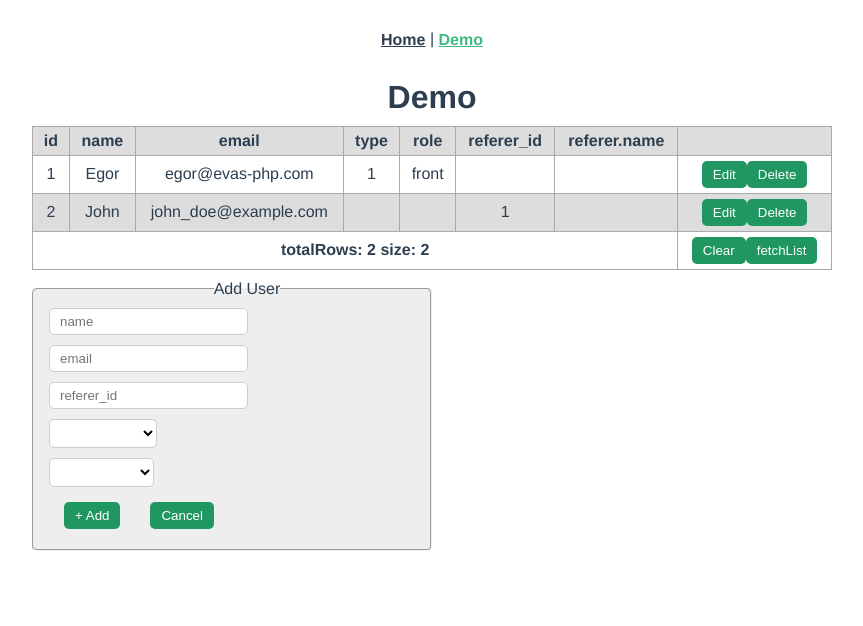
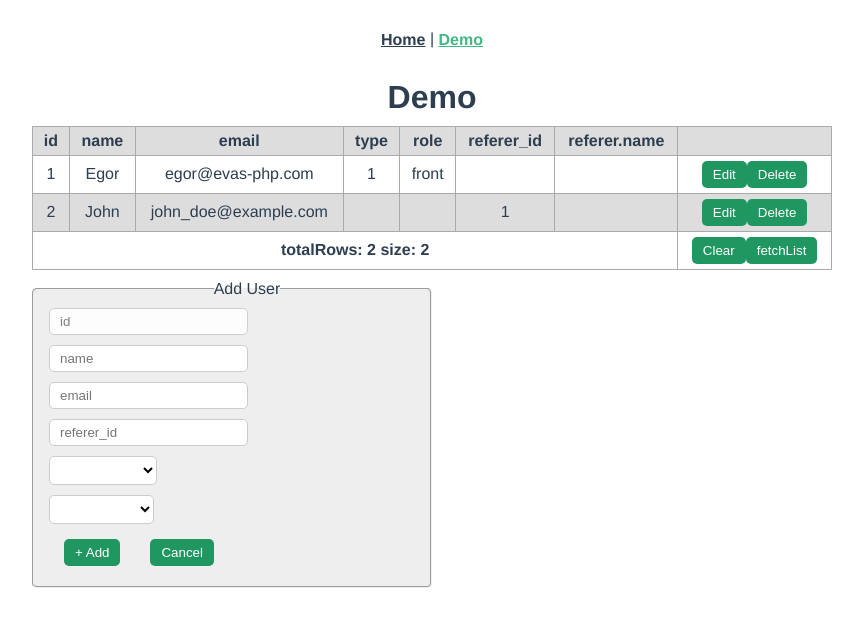
Before and after one commit to evas-js/evas-vue-example, a Vue app: page /demo in a window 1280 px wide. Shown: the top 626 px of the page, without its empty margins (208-1071 px from the left). Built offline with nearby package versions, Linux system fonts and the light colour scheme.

Commit message:
Add entity id display

```diff
--- a/public/style.css
+++ b/public/style.css
@@ -10,6 +10,7 @@ input, textarea, select, button {border: solid transparent 1px; border-radius: 5
 input, textarea, select {background: #fff; border-color: #ccc;}
 input:hover, textarea:hover, select:hover {border-color: #aaa;}
 input:focus, textarea:focus, select:focus {border-color: #42b983;}
+input:disabled, textarea:disabled, select:disabled {border-color: #ccc; cursor: not-allowed; opacity: .9;}
 button {background: #209761; color: #fff; cursor: pointer;}
 button:hover {background: #108751;}
 
--- a/src/parts/UserForm.vue
+++ b/src/parts/UserForm.vue
@@ -3,6 +3,7 @@
         <fieldset>
             <legend>{{ title }}</legend>
             <div>
+                <input v-model="data.$id" placeholder="id" disabled>
                 <input v-model="data.name" placeholder="name">
                 <input v-model="data.email" placeholder="email">
                 <input v-model.number="data.referer_id" placeholder="referer_id">
```
